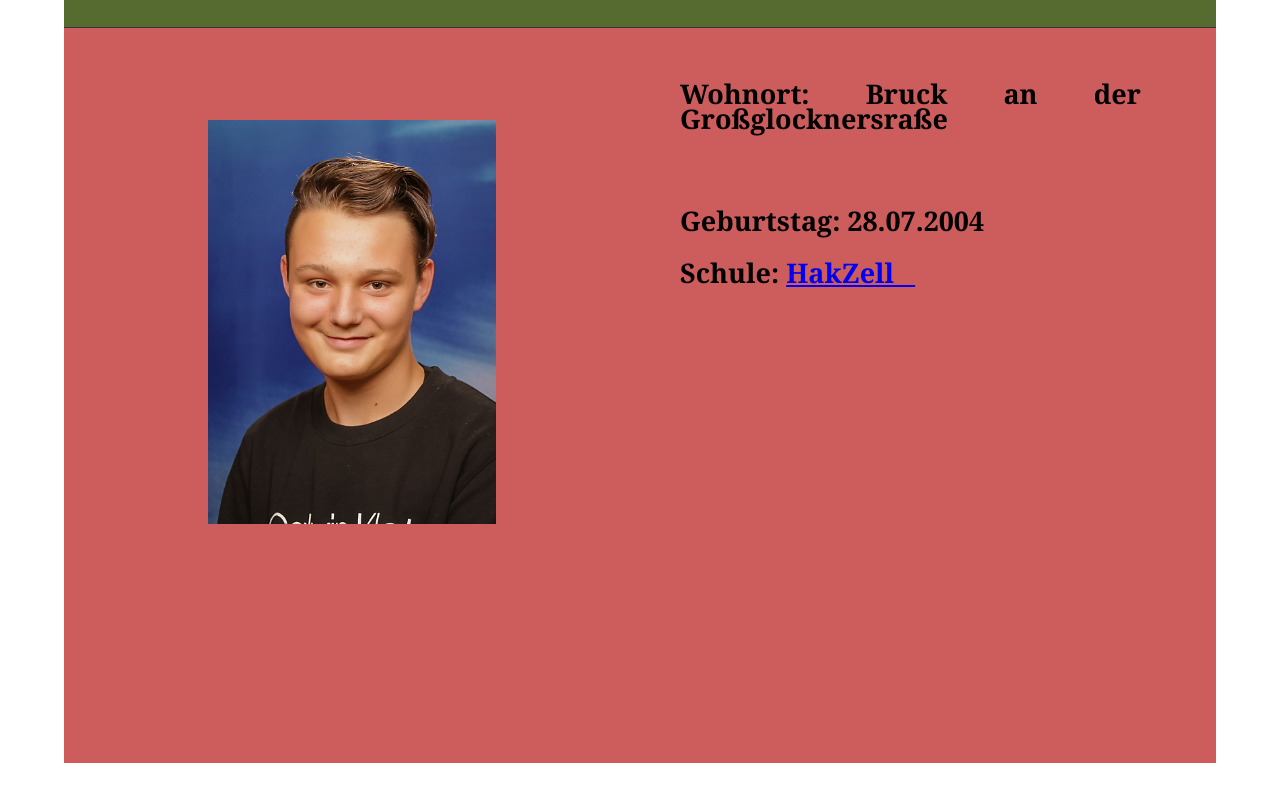
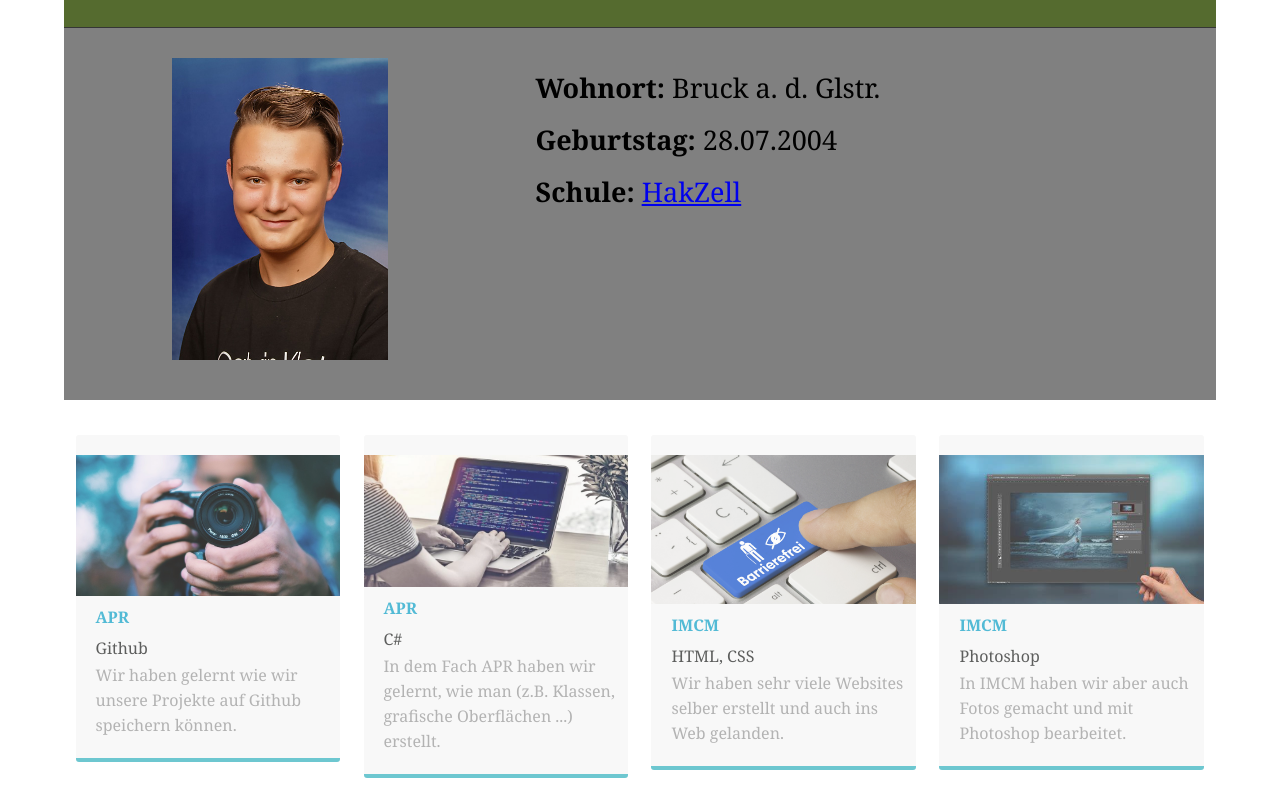
Before and after one commit to fschernthaner/fschernthaner.github.io, a plain HTML site: page index.html in a window 1280 px wide. Shown: the part 91-886 px from the top of the page. Drawn offline with Linux system fonts and the light colour scheme.

Commit message:
Layout fertig

```diff
--- a/css/simpleGridTemplate.css
+++ b/css/simpleGridTemplate.css
@@ -90,6 +90,7 @@ header {
 .intro {
 	background-color: grey;
 	padding-bottom: 35px;
+	height: 100%;
 }
 .column {
 	width: 50%;
@@ -167,7 +168,8 @@ footer {
 }
 .intro {
 	display: inline-block;
-	background-color:indianred;
+
+	height: 100%;
 }
 .profile {
 	width: 50%;
@@ -211,10 +213,8 @@ footer {
 	margin-top: 0px;
 }
 .hero_header {
+	text-align: center;
 	padding-left: 10px;
-	padding-right: 10px;
-	line-height: 22px;
-	text-align: center;
 }
 }
 
--- a/index.html
+++ b/index.html
@@ -4,7 +4,7 @@
 <meta charset="utf-8">
 <meta http-equiv="X-UA-Compatible" content="IE=edge">
 <meta name="viewport" content="width=device-width, initial-scale=1">
-<title>Light Theme</title>
+<title>Portfolio</title>
 <link href="css/simpleGridTemplate.css" rel="stylesheet" type="text/css">
 </head>
 <body>
@@ -16,44 +16,35 @@
   </header>
   <!-- Hero Section -->
   <section class="intro">
+    <div class="column" >
+    <img src="Fotos/Schernthaner_Florian.jpg" alt="" class="profile" > </div>
     <div class="column">
-      <h3>&nbsp;</h3>
-    <img src="Fotos/Schernthaner_Florian.jpg" alt="" class="profile"> </div>
-    <div class="column">
-      <p><strong> Wohnort: Bruck an der Großglocknersraße&nbsp; &nbsp; &nbsp; &nbsp; &nbsp; &nbsp; &nbsp; &nbsp; &nbsp; &nbsp; &nbsp; &nbsp; &nbsp; &nbsp; &nbsp; &nbsp; &nbsp; &nbsp; &nbsp; &nbsp; &nbsp; &nbsp; &nbsp; &nbsp; &nbsp; &nbsp; &nbsp; &nbsp; &nbsp; &nbsp; &nbsp; &nbsp; &nbsp; &nbsp; &nbsp; &nbsp; &nbsp; &nbsp; &nbsp; &nbsp; &nbsp; &nbsp; &nbsp; &nbsp; &nbsp; &nbsp; &nbsp; &nbsp; &nbsp; &nbsp; &nbsp; &nbsp; &nbsp; &nbsp; &nbsp; &nbsp; &nbsp; &nbsp; &nbsp; &nbsp;</strong></p>
-      <p><strong>Geburtstag: 28.07.2004</strong></p>
-      <p><strong>Schule: <a href="https://www.hakzell.at/">HakZell&nbsp; &nbsp;</a></strong></p>
-<p>&nbsp;</p>
-<p>&nbsp;</p>
-<p>&nbsp;</p>
-<p>&nbsp;</p>
-<p>&nbsp; &nbsp; &nbsp;&nbsp;</p>
-<p>&nbsp;</p>
-      <p>&nbsp;&nbsp;</p>
-<p>&nbsp;</p>
+      <p><strong> Wohnort: </strong> Bruck a. d. Glstr.</p>
+      <p><strong>Geburtstag: </strong> 28.07.2004</p>
+      <p><strong>Schule:</strong> <a href="https://www.hakzell.at/">HakZell</a></p>
     </div>
   </section>
   <!-- Stats Gallery Section -->
   <div class="gallery">
     <div class="thumbnail"> <a href="#"><img src="Fotos/Fotografie_Cursus_Harvard.jpg" alt="" width="916" class="cards"/></a>
-      <h4>Fotografie&nbsp;&nbsp;</h4>
-      <p class="tag">Photosho, Lightroom&nbsp; &nbsp;&nbsp;</p>
-      <p class="text_column">In der 2CHK&nbsp; &nbsp;aben wir sehr viele Fotos bearbeitet und auch selber gemach. Wir haben z.B. Portraits und Dronevideos gemach.&nbsp; &nbsp; &nbsp; &nbsp; &nbsp; &nbsp; &nbsp;&nbsp;</p>
+      <h4>APR</h4>
+      <p class="tag">Github</p>
+      <p class="text_column">Wir haben gelernt wie wir unsere Projekte auf Github speichern können.</p>
     </div>
     <div class="thumbnail"> <a href="#"><img src="Fotos/Coden-Programmieren-lernen-online-und-am-Stammtisch_big_teaser_article.jpg" alt="" width="760" class="cards"/></a>
-      <h4>Flexbox&nbsp;&nbsp;</h4>
-      <p class="tag">HTML, CSS</p>
-      <p class="text_column">In dem Fach IMCM haben wir in der 2.Klasse mit Flexbox gearbeitet. Wir haben damit  viele Websiten erstell.&nbsp; &nbsp; &nbsp; &nbsp; &nbsp; &nbsp; &nbsp; &nbsp; &nbsp; &nbsp; &nbsp; &nbsp; &nbsp; &nbsp; &nbsp;</p>
+      <h4>APR</h4>
+      <p class="tag">C#</p>
+      <p class="text_column">In dem Fach APR haben wir gelernt, wie man (z.B. Klassen, grafische Oberflächen ...) erstellt.</p>
     </div>
     <div class="thumbnail"> <a href="#"><img src="Fotos/barrierefreies_Internet_v2.jpg" alt="" width="940" class="cards"/></a>
-      <h4>Barrierefreie Websites&nbsp; &nbsp;</h4>
+      <h4>IMCM</h4>
       <p class="tag">HTML, CSS</p>
-      <p class="text_column">Am Anfang der 2.Klasse haben wir uns mit dem Thema "Barrierefreie Websites" beschäftig, damit Websiten für jeden zugänglich sind.&nbsp; &nbsp; &nbsp; &nbsp; &nbsp;&nbsp;</p>
+      <p class="text_column">Wir haben sehr viele Websites selber erstellt und auch ins Web gelanden.</p>
     </div>
     <div class="thumbnail"> <a href="#"><img src="Fotos/OIP.jpg" alt="" width="474" class="cards"/></a>
-      <h4>GIFS&nbsp; &nbsp;&nbsp;</h4>
+      <h4>IMCM</h4>
       <p class="tag">Photoshop&nbsp;&nbsp;</p>
-      <p class="text_column">In Photoshop haben wir auch viele Fotos zu einem Gif zusammengefügt und in Websiten eingebaut und verwende.&nbsp; &nbsp; &nbsp; &nbsp; &nbsp;</p>
+      <p class="text_column">In IMCM haben wir aber auch Fotos gemacht und mit Photoshop bearbeitet.</p>
     </div>
   </div>
   <div class="gallery">
```
